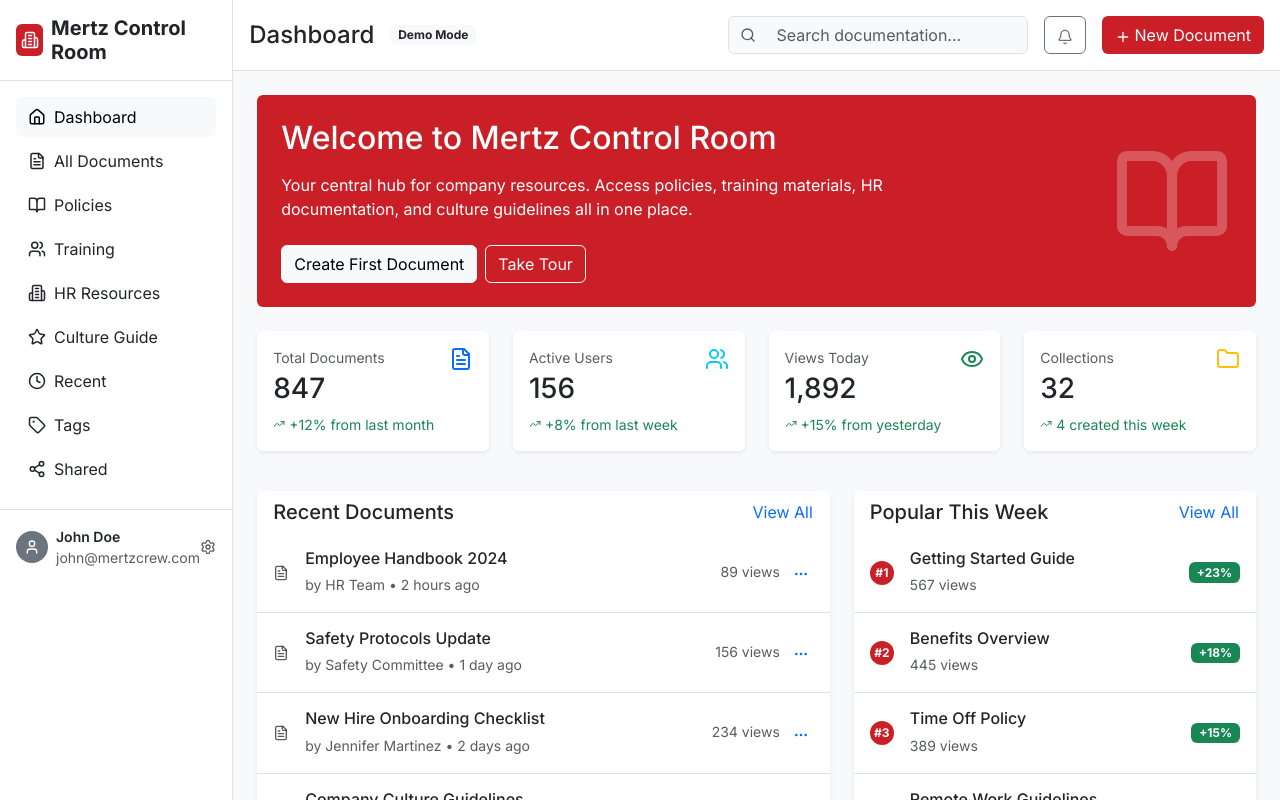
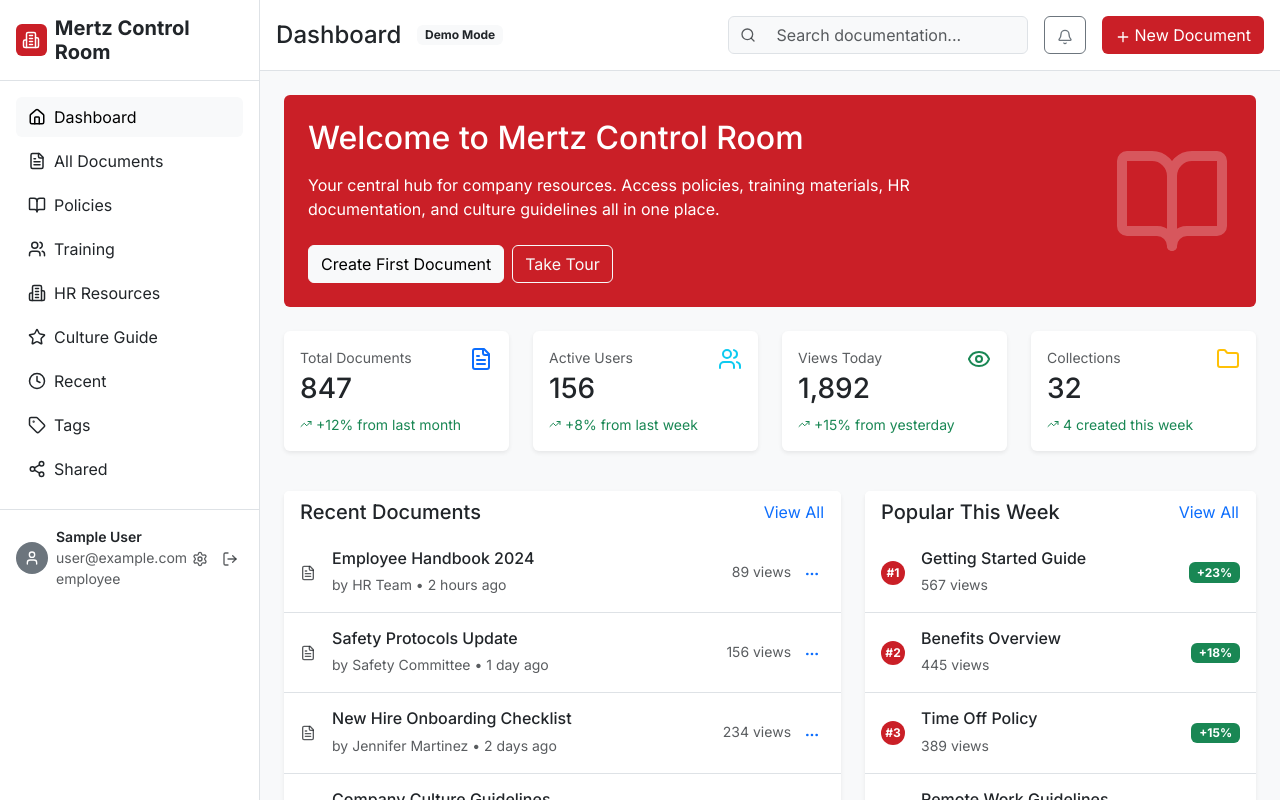
Before and after one commit to mertzcrew/mertzcrew-internal-docs, a Next.js app: page /dashboard in a window 1280 px wide. Shown: the top 800 px of the page. Built offline with nearby package versions, Linux system fonts and the light colour scheme; no server answers; sample sign-in values are in the browser's storage.

Commit message:
moved nav bar to separate Header component

```diff
--- a/components/dashboard.tsx
+++ b/components/dashboard.tsx
@@ -1,6 +1,7 @@
 "use client"
 
 import { useState } from "react"
+import { useSession, signOut } from "next-auth/react"
 import {
   Search,
   Bell,
@@ -20,22 +21,29 @@ import {
   Settings,
   User,
   Building2,
+  LogOut,
 } from "lucide-react"
+import Header from "./layout/Header"
 
 export default function Dashboard() {
   const [activeNav, setActiveNav] = useState("dashboard")
+  const { data: session, status } = useSession()
 
-  const sidebarItems = [
-    { id: "dashboard", label: "Dashboard", icon: Home },
-    { id: "documents", label: "All Documents", icon: FileText },
-    { id: "policies", label: "Policies", icon: BookOpen },
-    { id: "training", label: "Training", icon: Users },
-    { id: "hr", label: "HR Resources", icon: Building2 },
-    { id: "culture", label: "Culture Guide", icon: Star },
-    { id: "recent", label: "Recent", icon: Clock },
-    { id: "tags", label: "Tags", icon: Tag },
-    { id: "shared", label: "Shared", icon: Share2 },
-  ]
+  const handleSignOut = () => {
+    signOut({ callbackUrl: '/auth/signin' })
+  }
+
+  // Show loading while session is being fetched
+  if (status === 'loading') {
+    return (
+      <div className="min-vh-100 d-flex align-items-center justify-content-center">
+        <div className="spinner-border text-primary" role="status">
+          <span className="visually-hidden">Loading...</span>
+        </div>
+      </div>
+    )
+  }
+
 
   const stats = [
     {
@@ -143,29 +151,7 @@ export default function Dashboard() {
           </div>
         </div>
 
-        <nav className="p-3">
-          {sidebarItems.map((item) => {
-            const Icon = item.icon
-            return (
-              <button
-                key={item.id}
-                className={`btn w-100 text-start d-flex align-items-center mb-1 ${
-                  activeNav === item.id ? "btn-light" : "btn-link text-decoration-none text-dark"
-                }`}
-                onClick={() => setActiveNav(item.id)}
-                style={{
-                  backgroundColor: activeNav === item.id ? "#f8f9fa" : "transparent",
-                  border: "none",
-                  padding: "8px 12px",
-                }}
-              >
-                <Icon size={18} className="me-2" />
-                {item.label}
-              </button>
-            )
-          })}
-        </nav>
-
+        <Header activeNav={activeNav} setActiveNav={setActiveNav} />
         {/* User Profile */}
         <div className="mt-auto p-3 border-top">
           <div className="d-flex align-items-center">
@@ -176,10 +162,22 @@ export default function Dashboard() {
               <User size={16} className="text-white" />
             </div>
             <div className="flex-grow-1">
-              <div className="fw-semibold small">John Doe</div>
-              <div className="text-muted small">john@mertzcrew.com</div>
+              <div className="fw-semibold small">{session?.user?.name || 'User'}</div>
+              <div className="text-muted small">{session?.user?.email || 'user@mertzcrew.com'}</div>
+              <div className="text-muted small">{session?.user?.role || 'employee'}</div>
             </div>
-            <Settings size={16} className="text-muted" />
+            <div className="d-flex gap-1">
+              <button className="btn btn-link p-1" title="Settings">
+                <Settings size={16} className="text-muted" />
+              </button>
+              <button
+                className="btn btn-link p-1"
+                title="Sign Out"
+                onClick={handleSignOut}
+              >
+                <LogOut size={16} className="text-muted" />
+              </button>
+            </div>
           </div>
         </div>
       </div>
--- /dev/null
+++ b/components/layout/Header.tsx
@@ -0,0 +1,42 @@
+import { Home, FileText, BookOpen, Users, Building2, Star, Clock, Tag, Share2 } from 'lucide-react'
+import React from 'react'
+
+function Header({ activeNav, setActiveNav }: { activeNav: string, setActiveNav: (id: string) => void }) {
+	const sidebarItems = [
+		{ id: "dashboard", label: "Dashboard", icon: Home },
+		{ id: "documents", label: "All Documents", icon: FileText },
+		{ id: "policies", label: "Policies", icon: BookOpen },
+		{ id: "training", label: "Training", icon: Users },
+		{ id: "hr", label: "HR Resources", icon: Building2 },
+		{ id: "culture", label: "Culture Guide", icon: Star },
+		{ id: "recent", label: "Recent", icon: Clock },
+		{ id: "tags", label: "Tags", icon: Tag },
+		{ id: "shared", label: "Shared", icon: Share2 },
+	]
+	return (
+		<nav className="p-3">
+			{sidebarItems.map((item) => {
+			const Icon = item.icon
+			return (
+				<button
+				key={item.id}
+				className={`btn w-100 text-start d-flex align-items-center mb-1 ${
+					activeNav === item.id ? "btn-light" : "btn-link text-decoration-none text-dark"
+				}`}
+				onClick={() => setActiveNav(item.id)}
+				style={{
+					backgroundColor: activeNav === item.id ? "#f8f9fa" : "transparent",
+					border: "none",
+					padding: "8px 12px",
+				}}
+				>
+				<Icon size={18} className="me-2" />
+				{item.label}
+				</button>
+			)
+			})}
+		</nav>
+	)
+}
+
+export default Header
```
